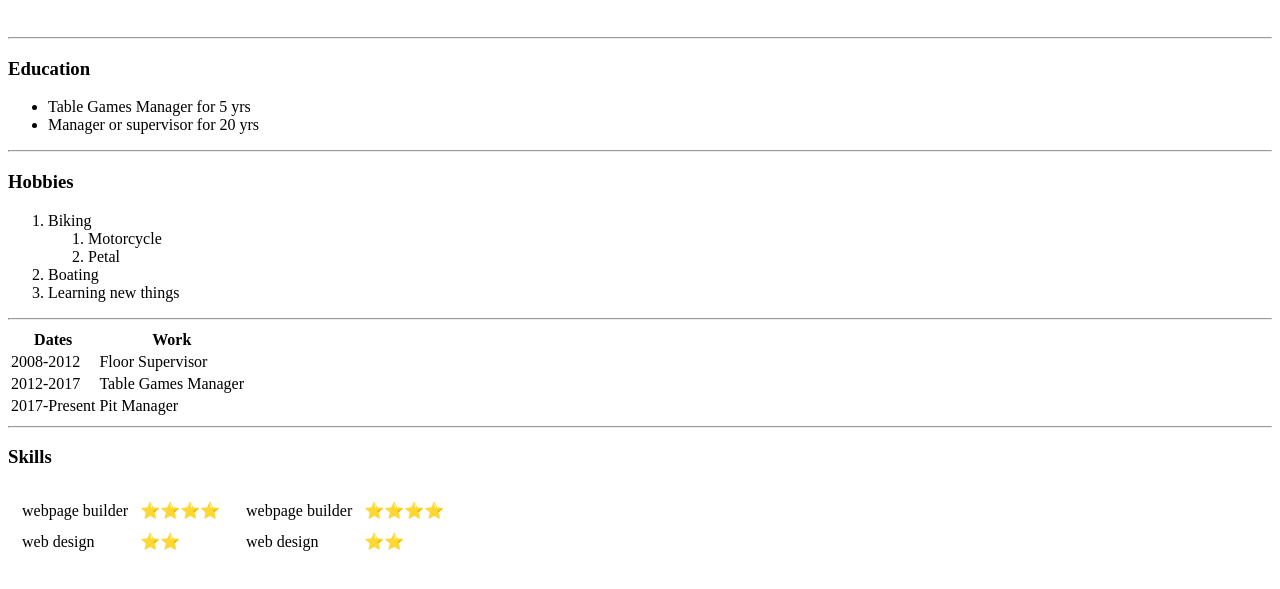
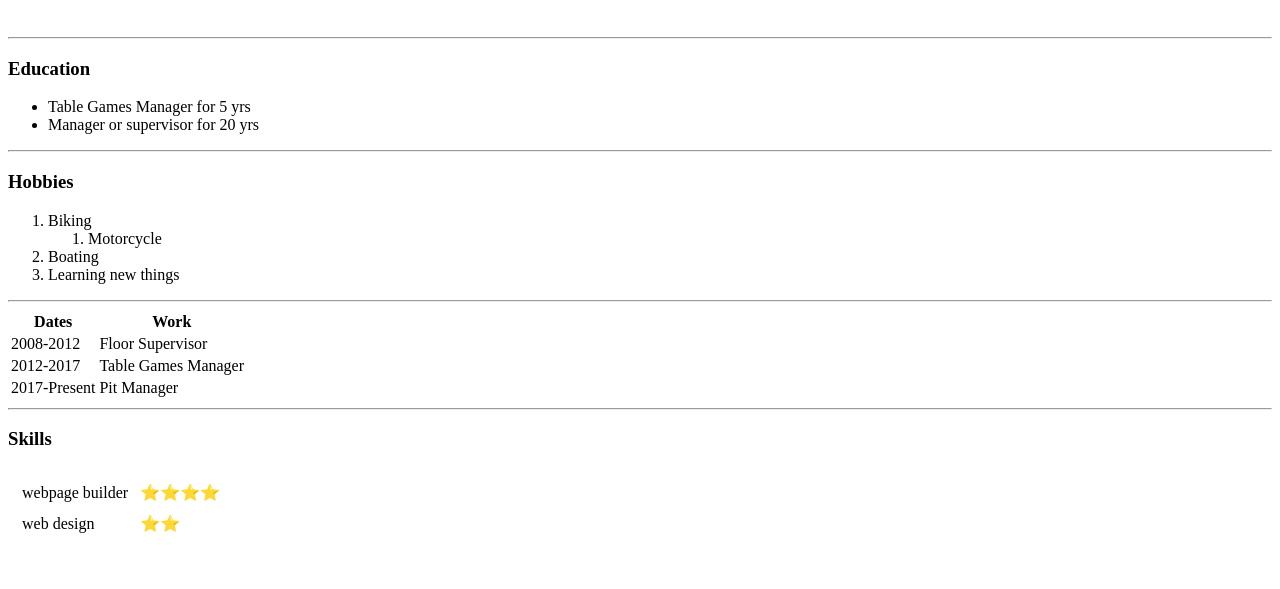
Before and after one commit to PaulBourque/cv, a plain HTML site: page index.html in a window 1280 px wide. Shown: the part 187-776 px from the top of the page. Drawn offline with Linux system fonts and the light colour scheme.

Commit message:
Update index.html

```diff
--- a/index.html
+++ b/index.html
@@ -28,7 +28,6 @@
       <li>Biking
          <ol>
             <li>Motorcycle</li>
-            <li>Petal</li>
          </ol>
       </li>
       <li>Boating</li>
@@ -73,21 +72,6 @@
           <td>⭐⭐</td>
         </tr>
       </table>
-    </td>
-    <td>
-      <table cellspacing="10">
-        <tr>
-          <td>webpage builder</td>
-          <td>⭐⭐⭐⭐</td>
-        </tr>
-        <tr>
-          <td>web design</td>
-          <td>⭐⭐</td>
-        </tr>
-      </table>
-    </td>
-      </tr>
-    </table>
-<!--close nesting -->
+    <!--close nesting -->
     </body>
 </html>
```
